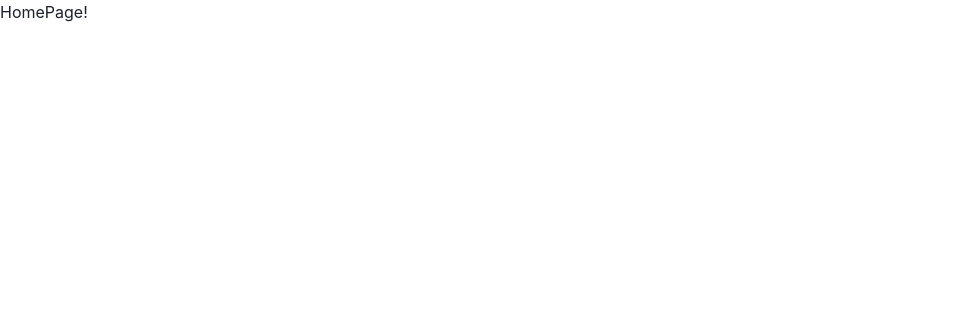
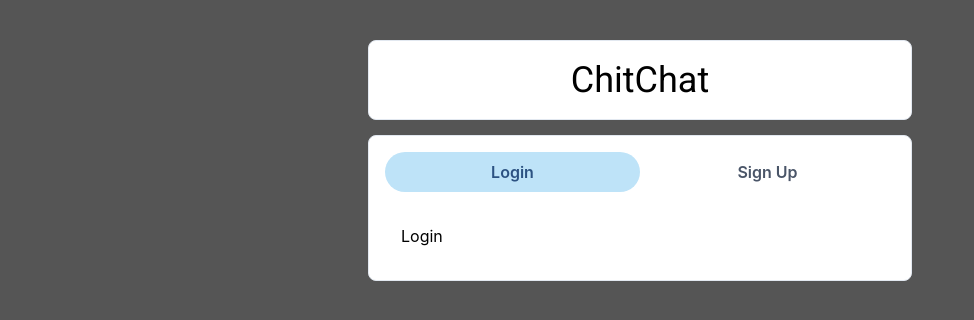
Before and after one commit to nikhil174/chitchat, a React (Create React App) app in the folder frontend/: page / in a window 1280 px wide. Shown: the top 320 px of the page, without its empty margins (0-974 px from the left). Built offline with nearby package versions, Linux system fonts and the light colour scheme.

Commit message:
add signup page

```diff
--- a/frontend/src/App.css
+++ b/frontend/src/App.css
@@ -0,0 +1,9 @@
+@import url('https://fonts.googleapis.com/css2?family=Roboto:wght@300;400&display=swap');
+
+.App {
+    min-height: 100vh;
+    display: flex;
+    background-image: url('./background.jpg');
+    background-size: cover;
+    background-position: center;
+}
--- /dev/null
+++ b/frontend/src/components/auth/Login.jsx
@@ -0,0 +1,11 @@
+import React from 'react'
+
+const Login = () => {
+    return (
+        <div>
+            Login
+        </div>
+    )
+}
+
+export default Login
--- /dev/null
+++ b/frontend/src/components/auth/Signup.jsx
@@ -0,0 +1,85 @@
+import { Button, FormControl, FormLabel, Input, InputGroup, InputRightElement, VStack } from '@chakra-ui/react'
+import React, { useState } from 'react'
+
+const Signup = () => {
+    const [name, setName] = useState();
+    const [email, setEmail] = useState();
+    const [confirmPassword, setConfirmPassword] = useState();
+    const [password, setPassword] = useState();
+    const [show, setShow] = useState(false);
+    const [pic, setPic] = useState();
+
+    const postDetails = () => { };
+    const submitHandler = () => { };
+
+    return (
+        <VStack spacing="5px">
+            <FormControl id='first-name' isRequired>
+                <FormLabel>Name</FormLabel>
+                <Input
+                    placeholder="Enter Your Name"
+                    onChange={(e) => { setName(e.target.value) }}
+                />
+            </FormControl>
+            <FormControl id='email' isRequired>
+                <FormLabel>Email</FormLabel>
+                <Input
+                    type={"email"}
+                    placeholder="Enter Your Email"
+                    onChange={(e) => { setEmail(e.target.value) }}
+                />
+            </FormControl>
+            <FormControl id='password' isRequired>
+                <FormLabel>Password</FormLabel>
+                <InputGroup>
+                    <Input
+                        type={show ? "text" : "password"}
+                        placeholder="Enter Your Password"
+                        onChange={(e) => { setPassword(e.target.value) }}
+                    />
+                    <InputRightElement width="4.5rem">
+                        <Button h="1.75rem" size="sm" onClick={() => setShow(!show)} >
+                            {show ? "Hide" : "Show"}
+                        </Button>
+                    </InputRightElement>
+                </InputGroup>
+            </FormControl>
+            <FormControl id='confirmPassword' isRequired>
+                <FormLabel>Confirm Password</FormLabel>
+                <InputGroup>
+                    <Input
+                        type={show ? "text" : "password"}
+                        placeholder="Enter Your Password"
+                        onChange={(e) => { setConfirmPassword(e.target.value) }}
+                    />
+                    <InputRightElement width="4.5rem">
+                        <Button h="1.75rem" size="sm" onClick={() => setShow(!show)} >
+                            {show ? "Hide" : "Show"}
+                        </Button>
+                    </InputRightElement>
+                </InputGroup>
+            </FormControl>
+
+            <FormControl id="pic">
+                <FormLabel>Upload your Picture</FormLabel>
+                <Input
+                    type="file"
+                    p={1.5}
+                    accept="image/*"
+                    onChange={(e) => postDetails(e.target.files[0])}
+                />
+            </FormControl>
+
+            <Button
+                colorScheme='blue'
+                width='100%'
+                style={{ marginTop: 15 }}
+                onClick={submitHandler}
+            >
+                Sign Up
+            </Button>
+        </VStack>
+    )
+}
+
+export default Signup
--- a/frontend/src/pages/Homepage.jsx
+++ b/frontend/src/pages/Homepage.jsx
@@ -1,10 +1,55 @@
 import React from 'react'
+import { Box, Container, Tab, TabList, TabPanel, TabPanels, Tabs, Text } from '@chakra-ui/react';
+import Signup from '../components/auth/Signup';
+import Login from '../components/auth/Login';
 
 const Homepage = () => {
     return (
-        <div>
-            HomePage!
-        </div>
+        <Container maxW='xl' centerContent>
+            <Box
+                display="flex"
+                justifyContent='center'
+                p={3}
+                bg={"white"}
+                w="100%"
+                m="40px 0 15px 0"
+                borderRadius="lg"
+                borderWidth="1px"
+            >
+                <Text
+                    fontSize='4xl'
+                    fontFamily="Roboto"
+                    color="black"
+                >
+                    ChitChat
+                </Text>
+            </Box>
+            <Box
+                bg="white"
+                w="100%"
+                p={4}
+                borderRadius="lg"
+                borderWidth="1px"
+            >
+                <Tabs
+                    variant='soft-rounded'
+                    color="black"
+                >
+                    <TabList mb="1em">
+                        <Tab width="50%">Login</Tab>
+                        <Tab width="50%">Sign Up</Tab>
+                    </TabList>
+                    <TabPanels>
+                        <TabPanel>
+                            <Login />
+                        </TabPanel>
+                        <TabPanel>
+                            <Signup />
+                        </TabPanel>
+                    </TabPanels>
+                </Tabs>
+            </Box>
+        </Container>
     )
 }
 
```
Also changed, not shown: frontend/src/background.jpg (added).
